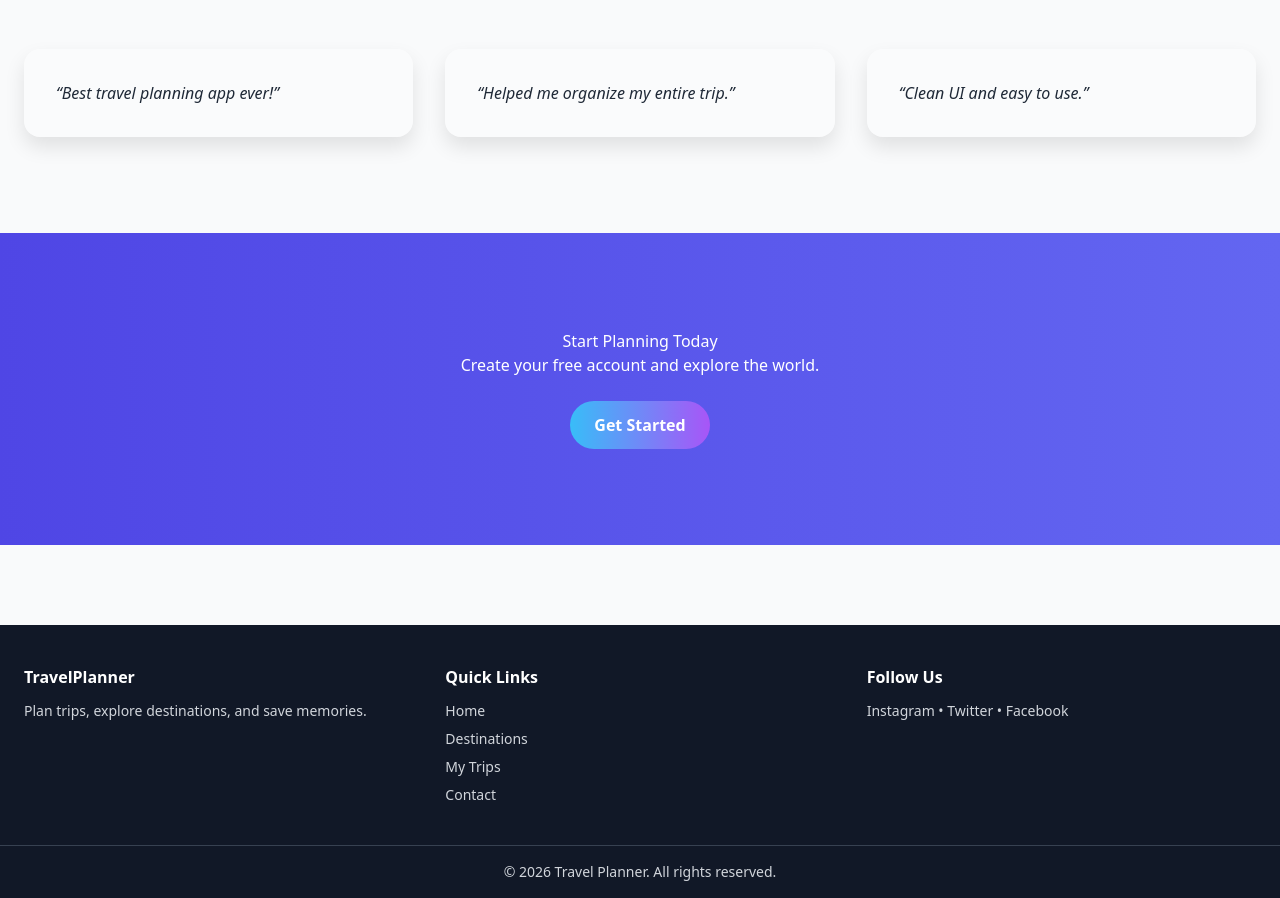
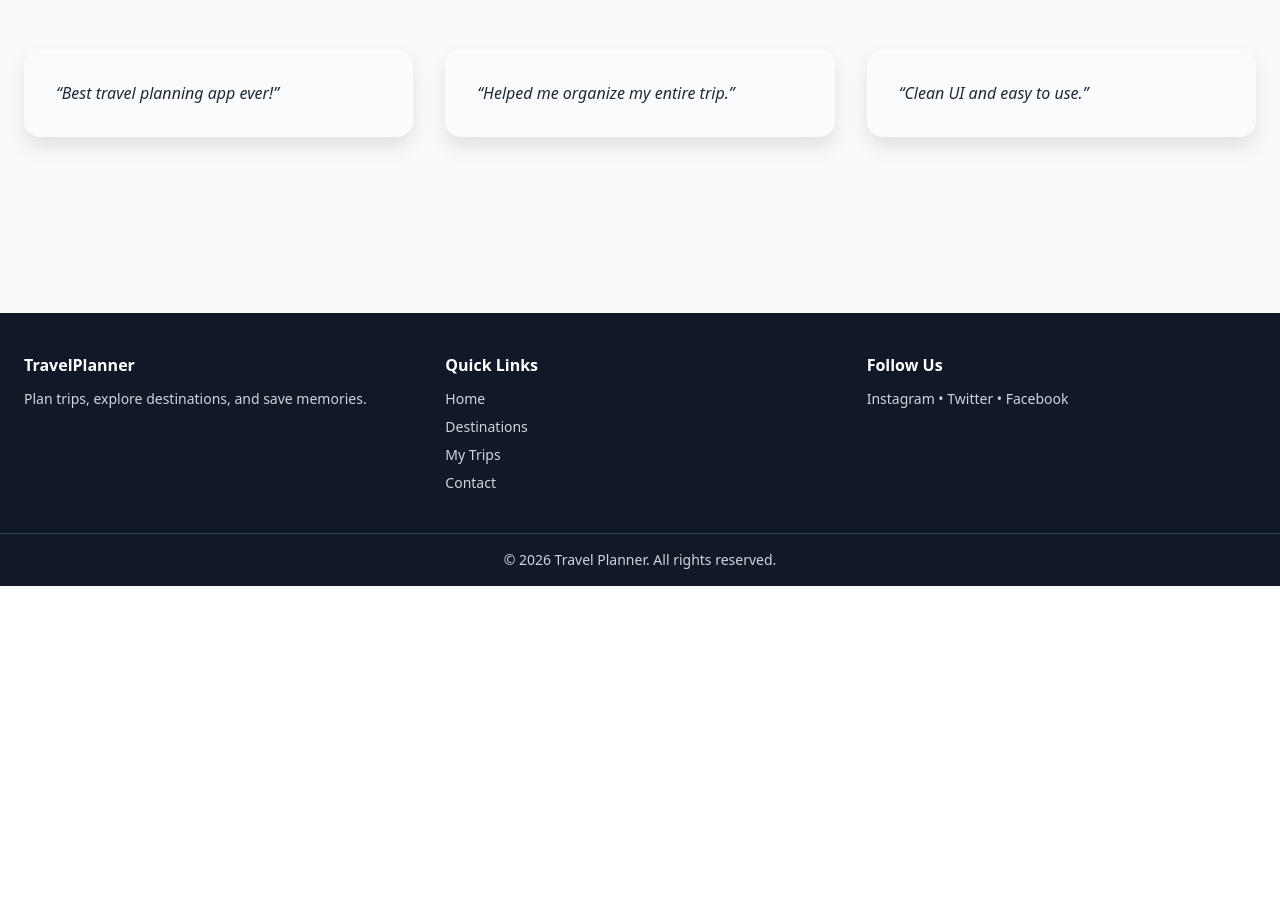
Before and after one commit to Lokesh19-PP/Travel-Planner-Webapp, a Django app: page / in a window 1280 px wide. Shown: the part 2585-3483 px from the top of the page. After the commit the page ends 3171 px from the top, so only its background shows below. Run offline with Django 4.2, Linux system fonts and the light colour scheme; data comes from the database, SQL or seed files in the repository; some libraries are stand-ins or nearby versions.

Commit message:
remove CTA section from home page

```diff
--- a/core/templates/core/home.html
+++ b/core/templates/core/home.html
@@ -108,13 +108,6 @@
     </div>
 </section>
 
-<!-- CTA -->
-<section class="cta-section">
-    <h2>Start Planning Today</h2>
-    <p>Create your free account and explore the world.</p>
-    <button class="btn mt-6">Get Started</button>
-</section>
-
 <script>
 const reveals = document.querySelectorAll(".scroll-reveal");
 
```
